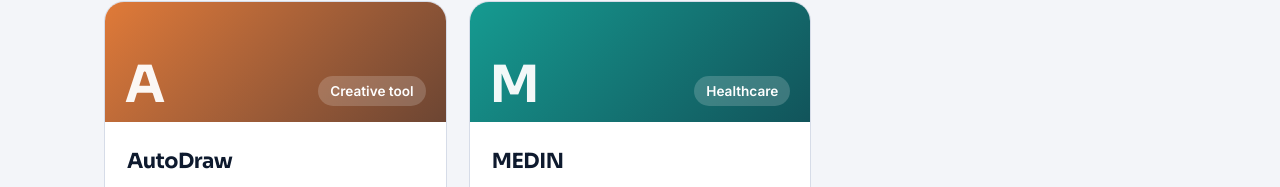
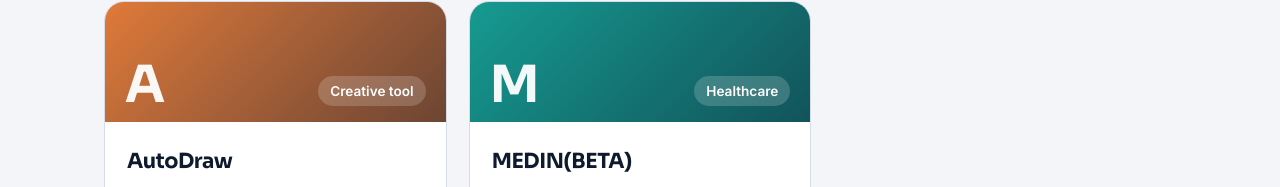
Before and after one commit to arnawchoudhary/games, a plain HTML site: page index.html in a window 1280 px wide. Shown: the part 1883-2070 px from the top of the page. Drawn offline with Linux system fonts and the light colour scheme.

Commit message:
Update MEDIN title to include '(BETA)'

```diff
--- a/index.html
+++ b/index.html
@@ -218,7 +218,7 @@ footer .brand b{font-size:1rem;color:var(--text)}
         <article class="card" style="--c:#159B91">
           <div class="art"><b>M</b><span>Healthcare</span></div>
           <div class="body">
-            <h3>MEDIN</h3>
+            <h3>MEDIN(BETA)</h3>
             <p>A medicine information and reminder platform. Search or scan medicines, understand their uses and manage personal medication reminders.</p>
             <div class="tags"><span>Medicine Search</span><span>Health Information</span><span>Reminders</span></div>
             <a class="play" href="medin.html">Open MEDIN</a>
```
